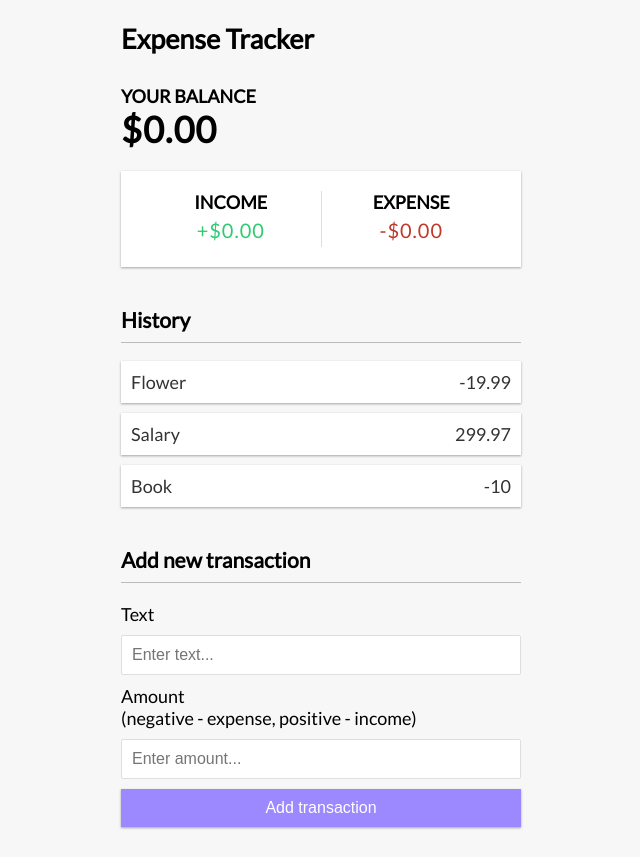
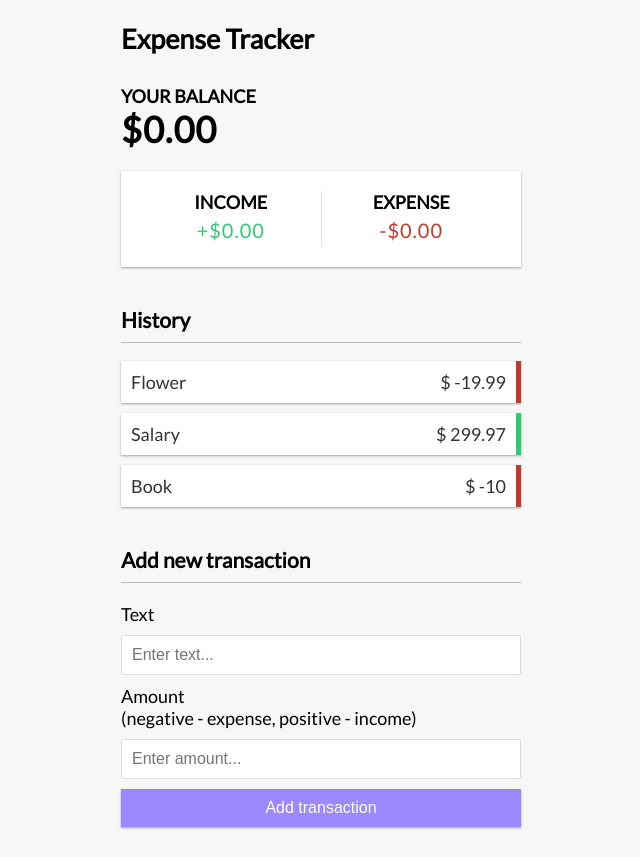
Before and after one commit to lucas-cota/nuxt-expense-tracker, a Nuxt app: page / in a window 1280 px wide. Shown: the whole page, without its empty margins (319-959 px from the left). Built offline with nearby package versions, Linux system fonts and the light colour scheme.

Commit message:
sharing data between components

```diff
--- a/app.vue
+++ b/app.vue
@@ -4,8 +4,17 @@
     <div class="container">
       <Balance />
       <IncomeExpenses />
-      <TransactionList />
+      <TransactionList :transactions="transactions"/>
       <AddTransactions />
     </div>
   </div>
 </template>
+
+<script setup lang="ts">
+
+  const transactions = ref([
+    {id:1, text: 'Flower', amount: -19.99},
+    {id:2, text: 'Salary', amount: 299.97},
+    {id:3, text: 'Book', amount: -10},
+  ])
+</script>
--- a/components/TransactionList.vue
+++ b/components/TransactionList.vue
@@ -2,11 +2,13 @@
   <div>
     <h3>History</h3>
     <ul id="list" class="list">
-      <li v-for="transaction in transactions"
+      <li
+        v-for="transaction in transactions"
         :key="transaction.id"
+        :class="transaction.amount < 0 ? 'minus' : 'plus'"
       >
          {{ transaction.text }}
-        <span> {{ transaction.amount }}</span>
+        <span>$ {{ transaction.amount }}</span>
         <button class="delete-btn">x</button>
       </li>
     </ul>
@@ -14,9 +16,17 @@
 </template>
 
 <script lang="ts" setup>
-  const transactions = [
-    {id:1, text: 'Flower', amount: -19.99},
-    {id:2, text: 'Salary', amount: 299.97},
-    {id:3, text: 'Book', amount: -10},
-  ]
+  interface Transactions {
+    id:number,
+    text: string,
+    amount: number
+  }
+
+  defineProps({
+    transactions:
+      {
+        type: Array as() => Array<Transactions>,
+        required: true
+      }
+ })
 </script>
```
